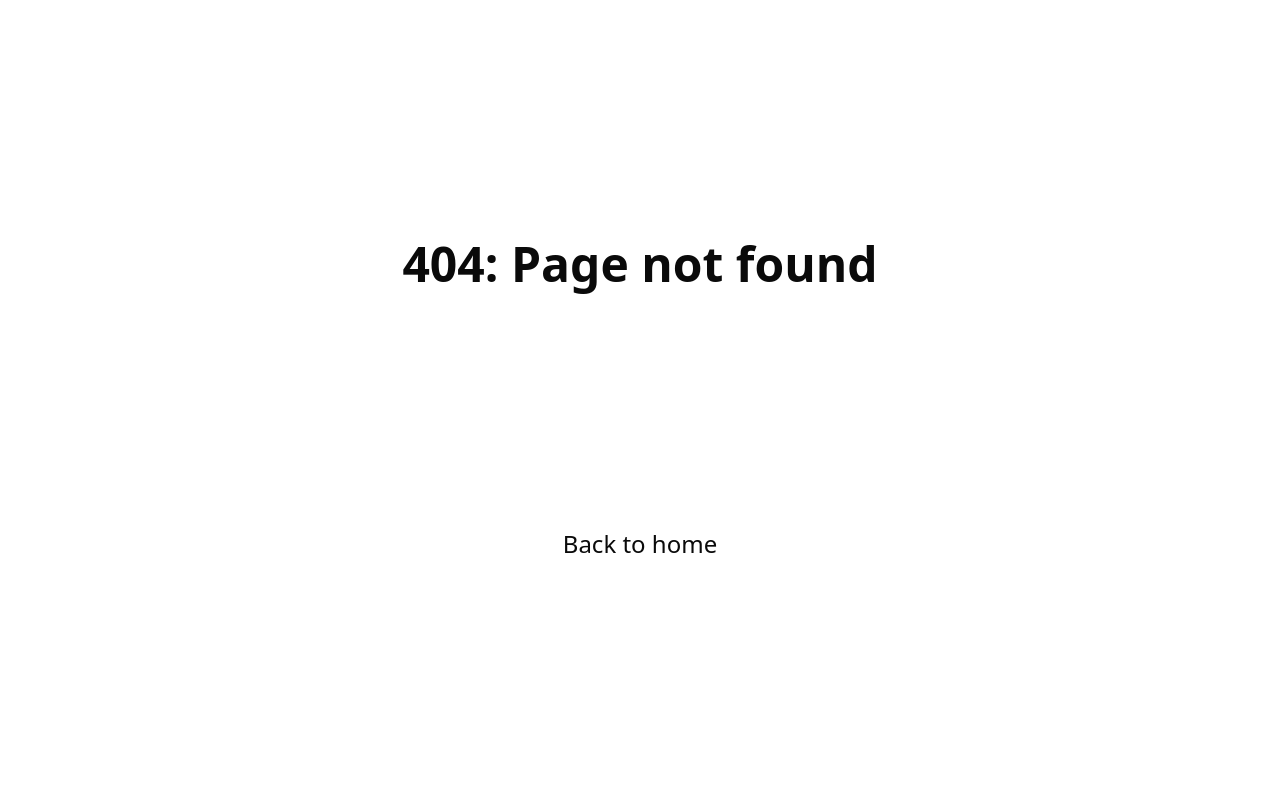
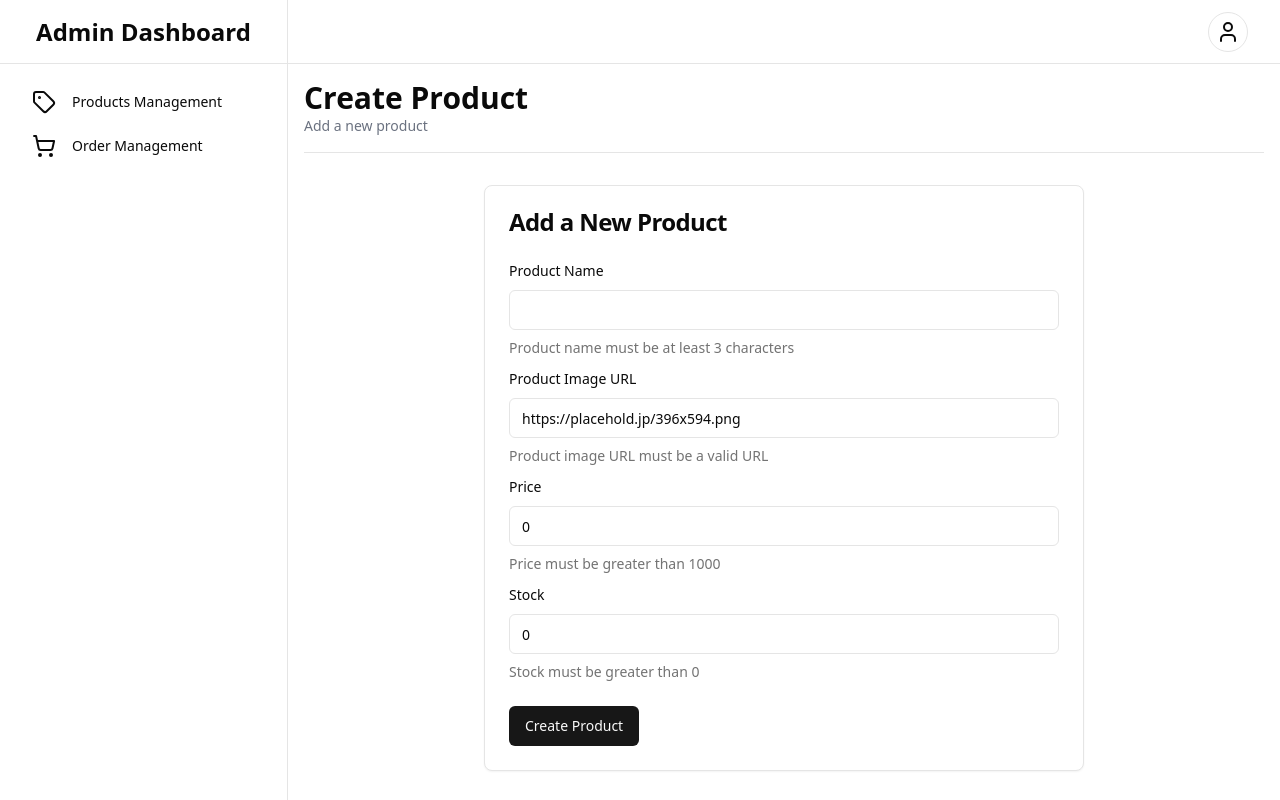
Before and after one commit to fardiansyah1808/react-redux-course, a React (Vite) app: page /admin/products/create in a window 1280 px wide. Before the commit this address had no page. Built offline with nearby package versions, Linux system fonts and the light colour scheme; the HTML template or start-up script is replaced by a standard one.

Commit message:
feat: add product

```diff
--- a/db/data.json
+++ b/db/data.json
@@ -1,7 +1,7 @@
 {
   "users": [
     {
-      "id": 1,
+      "id": "1",
       "email": "admin@vardiv.com",
       "password": "admin",
       "image": "https://img.freepik.com/free-vector/blue-circle-with-white-user_78370-4707.jpg",
@@ -11,144 +11,230 @@
   ],
   "products": [
     {
-      "id": 1,
+      "id": "1",
       "productName": "Fred Perry Twin Tipped T-Shirt - Black",
       "image": "https://static-id.zacdn.com/p/fred-perry-4017-2964844-1.jpg",
       "price": 1800000,
       "stock": 0
     },
     {
-      "id": 2,
+      "id": "2",
       "productName": "Camper Pelotas Athens K100943-002 - White",
       "image": "https://static-id.zacdn.com/p/linea-7547-3382944-1.jpg",
       "price": 2999000,
       "stock": 7
     },
     {
-      "id": 3,
+      "id": "3",
       "productName": "Hugo Boss Embroidered Polo Shirt Dark Blue",
       "image": "https://static-id.zacdn.com/p/hugo-boss-3380-6726204-1.jpg",
       "price": 2150000,
       "stock": 41
     },
     {
-      "id": 4,
+      "id": "4",
       "productName": "Hush Puppies Salmo Denim Shorts",
       "image": "https://static-id.zacdn.com/p/hush-puppies-5182-2280304-1.jpg",
       "price": 299500,
       "stock": 98
     },
     {
-      "id": 5,
+      "id": "5",
       "productName": "Nike Air Max 270 React",
       "image": "https://placehold.jp/396x594.png",
       "price": 2300000,
       "stock": 34
     },
     {
-      "id": 6,
+      "id": "6",
       "productName": "Adidas Ultraboost 21",
       "image": "https://placehold.jp/396x594.png",
       "price": 2800000,
       "stock": 19
     },
     {
-      "id": 7,
+      "id": "7",
       "productName": "Levi's 501 Original Jeans",
       "image": "https://placehold.jp/396x594.png",
       "price": 1200000,
       "stock": 58
     },
     {
-      "id": 8,
+      "id": "8",
       "productName": "Calvin Klein Cotton Stretch Shirt",
       "image": "https://placehold.jp/396x594.png",
       "price": 1100000,
       "stock": 73
     },
     {
-      "id": 9,
+      "id": "9",
       "productName": "Ray-Ban Aviator Sunglasses",
       "image": "https://placehold.jp/396x594.png",
       "price": 1450000,
       "stock": 21
     },
     {
-      "id": 10,
+      "id": "10",
       "productName": "The North Face Resolve Jacket",
       "image": "https://placehold.jp/396x594.png",
       "price": 990000,
       "stock": 45
     },
     {
-      "id": 11,
+      "id": "11",
       "productName": "Burberry London Check Crossbody",
       "image": "https://placehold.jp/396x594.png",
       "price": 8200000,
       "stock": 12
     },
     {
-      "id": 12,
+      "id": "12",
       "productName": "Gucci GG Marmont Matelassé Mini Bag",
       "image": "https://placehold.jp/396x594.png",
       "price": 15000000,
       "stock": 5
     },
     {
-      "id": 13,
+      "id": "13",
       "productName": "Rolex Submariner Date",
       "image": "https://placehold.jp/396x594.png",
       "price": 120000000,
       "stock": 2
     },
     {
-      "id": 14,
+      "id": "14",
       "productName": "Montblanc Meisterstuck Fountain Pen",
       "image": "https://placehold.jp/396x594.png",
       "price": 7600000,
       "stock": 9
     },
     {
-      "id": 15,
+      "id": "15",
       "productName": "Apple iPhone 13 Pro Max",
       "image": "https://placehold.jp/396x594.png",
       "price": 18000000,
       "stock": 30
     },
     {
-      "id": 16,
+      "id": "16",
       "productName": "Samsung Galaxy S21 Ultra",
       "image": "https://placehold.jp/396x594.png",
       "price": 19000000,
       "stock": 25
     },
     {
-      "id": 17,
+      "id": "17",
       "productName": "Sony WH-1000XM4 Wireless Noise Cancelling Headphones",
       "image": "https://placehold.jp/396x594.png",
       "price": 4500000,
       "stock": 15
     },
     {
-      "id": 18,
+      "id": "18",
       "productName": "Bose QuietComfort Earbuds",
       "image": "https://placehold.jp/396x594.png",
       "price": 4200000,
       "stock": 18
     },
     {
-      "id": 19,
+      "id": "19",
       "productName": "Dyson V11 Absolute Vacuum Cleaner",
       "image": "https://placehold.jp/396x594.png",
       "price": 9900000,
       "stock": 10
     },
     {
-      "id": 20,
+      "id": "20",
       "productName": "Herman Miller Aeron Chair",
       "image": "https://placehold.jp/396x594.png",
       "price": 15000000,
       "stock": 8
+    },
+    {
+      "id": 1719032142578,
+      "productName": "ayam",
+      "image": "https://placehold.jp/396x594.png",
+      "price": 1000,
+      "stock": 2
+    },
+    {
+      "id": "3024a695-18b6-4757-938a-e82a3363c04a",
+      "productName": "kodok",
+      "image": "https://placehold.jp/396x594.png",
+      "price": 1000,
+      "stock": 4
+    },
+    {
+      "id": "abc179ed-be48-4074-bc79-ffd3e578bd87",
+      "productName": "bekangkang",
+      "image": "https://placehold.jp/396x594.png",
+      "price": 1000,
+      "stock": 5
+    },
+    {
+      "id": "6b1101f6-2e40-44c3-923d-ffb1b4471bcd",
+      "productName": "bekangkang",
+      "image": "https://placehold.jp/396x594.png",
+      "price": 1000,
+      "stock": 5
+    },
+    {
+      "id": "e1b57042-ba2d-4fa6-9b84-1cc8b9291b20",
+      "productName": "bekangkang",
+      "image": "https://placehold.jp/396x594.png",
+      "price": 1000,
+      "stock": 5
+    },
+    {
+      "id": "509663d5-de19-40d7-af07-377c1c65741f",
+      "values": {
+        "productName": "ayam",
+        "image": "https://placehold.jp/396x594.png",
+        "price": 78998,
+        "stock": 6
+      }
+    },
+    {
+      "id": "f377b1f9-a1ad-447c-9efd-7f0de1dfc9c9",
+      "productName": "kodok",
+      "image": "https://placehold.jp/396x594.png",
+      "price": 88990,
+      "stock": 6
+    },
+    {
+      "id": "34a58154-1ac1-4710-a4b0-cacacf54f9b8",
+      "productName": "kodok",
+      "image": "https://placehold.jp/396x594.png",
+      "price": 188888,
+      "stock": 9
+    },
+    {
+      "id": "32618628-f8ee-4575-ae6a-d5085a49f402",
+      "productName": "kodok",
+      "image": "https://placehold.jp/396x594.png",
+      "price": 111111,
+      "stock": 2
+    },
+    {
+      "id": "81419916-df52-4a9e-86a1-01692e446189",
+      "productName": "ayam",
+      "image": "https://placehold.jp/396x594.png",
+      "price": 111111,
+      "stock": 8
+    },
+    {
+      "id": "2f21caa6-586b-4ac7-8e78-4b901a79f339",
+      "productName": "ayam",
+      "image": "https://placehold.jp/396x594.png",
+      "price": 22312,
+      "stock": 2
+    },
+    {
+      "id": "3e6003e8-b974-4231-a36c-fbb84ca67740",
+      "productName": "ayam",
+      "image": "https://placehold.jp/396x594.png",
+      "price": 333333,
+      "stock": 4
     }
   ]
 }
--- a/package.json
+++ b/package.json
@@ -29,6 +29,7 @@
     "shadcn-ui": "^0.8.0",
     "tailwind-merge": "^2.3.0",
     "tailwindcss-animate": "^1.0.7",
+    "uuid": "^10.0.0",
     "zod": "^3.23.8"
   },
   "devDependencies": {
--- a/src/App.jsx
+++ b/src/App.jsx
@@ -8,6 +8,7 @@ import Page404 from "./pages/Page404";
 import Login from "./pages/auth/LoginPage";
 import ProductDetailPage from "./pages/ProductDetailPage";
 import ProductManagementPage from "./pages/admin/ProductManagementPage";
+import CreateProductPage from "./pages/admin/CreateProductPage";
 
 function App() {
   const location = useLocation();
@@ -22,7 +23,10 @@ function App() {
           <Route path="/wishlist" Component={WishlistPage} />
           <Route path="/carttt" element={<Navigate to="/cart" replace />} />
           <Route path="/product/:id" Component={ProductDetailPage} />
-          <Route path="/admin/products" Component={ProductManagementPage} />
+          <Route path="/admin">
+            <Route path="products" Component={ProductManagementPage} />
+            <Route path="products/create" Component={CreateProductPage} />
+          </Route>
           <Route path="*" Component={Page404} />
         </Routes>
       </div>
--- /dev/null
+++ b/src/pages/admin/CreateProductPage.jsx
@@ -0,0 +1,168 @@
+import AdminLayout from "@/components/layout/AdminLayout";
+import { Button } from "@/components/ui/button";
+import { v4 as uuidv4 } from "uuid";
+import {
+  Card,
+  CardContent,
+  CardFooter,
+  CardHeader,
+  CardTitle,
+} from "@/components/ui/card";
+import {
+  Form,
+  FormControl,
+  FormDescription,
+  FormField,
+  FormItem,
+  FormLabel,
+  FormMessage,
+} from "@/components/ui/form";
+import { Input } from "@/components/ui/input";
+import { axiosInstance } from "@/lib/axios";
+import { zodResolver } from "@hookform/resolvers/zod";
+import { useForm } from "react-hook-form";
+
+import { z } from "zod";
+import { useState } from "react";
+
+import { useNavigate } from "react-router-dom";
+
+const createProductFormSchema = z.object({
+  productName: z.string().min(1, { message: "Product name is required" }),
+  image: z.string().url({ message: "Invalid image URL" }),
+  price: z.coerce
+    .number()
+    .min(1000, { message: "Price must be greater than 1000" }),
+  stock: z.coerce.number().min(1, { message: "Stock must be greater than 0" }),
+});
+
+export default function CreateProductPage() {
+  const form = useForm({
+    defaultValues: {
+      productName: "",
+      image: "https://placehold.jp/396x594.png",
+      price: 0,
+      stock: 0,
+    },
+    resolver: zodResolver(createProductFormSchema),
+    reValidateMode: "onSubmit",
+  });
+
+  const [isLoading, setIsLoading] = useState(false);
+  const navigate = useNavigate();
+
+  const handleCreateProduct = async (values) => {
+    setIsLoading(true);
+    setTimeout(async () => {
+      try {
+        await axiosInstance.post("/products", {
+          id: uuidv4(),
+          ...values,
+        });
+        alert("Product created successfully");
+        form.reset();
+      } catch (error) {
+        console.error(error);
+      } finally {
+        setIsLoading(false);
+        navigate("/admin/products");
+      }
+    }, 3000);
+  };
+
+  return (
+    <AdminLayout title="Create Product" description="Add a new product">
+      <Form {...form}>
+        <form
+          className="max-w-[600px] w-full mx-auto"
+          onSubmit={form.handleSubmit(handleCreateProduct)}
+        >
+          <Card>
+            <CardHeader>
+              <CardTitle className="font-bold">Add a New Product</CardTitle>
+            </CardHeader>
+            <CardContent className="flex flex-col gap-2">
+              <FormField
+                control={form.control}
+                name="productName"
+                render={({ field }) => (
+                  <FormItem>
+                    <FormLabel>Product Name</FormLabel>
+                    <FormControl>
+                      <Input {...field} />
+                    </FormControl>
+                    {!form.formState.errors.productName && (
+                      <FormDescription>
+                        Product name must be at least 3 characters
+                      </FormDescription>
+                    )}
+                    <FormMessage />
+                  </FormItem>
+                )}
+              />
+              <FormField
+                control={form.control}
+                name="image"
+                render={({ field }) => (
+                  <FormItem>
+                    <FormLabel>Product Image URL</FormLabel>
+                    <FormControl>
+                      <Input {...field} type="url" />
+                    </FormControl>
+                    {!form.formState.errors.productName && (
+                      <FormDescription>
+                        Product image URL must be a valid URL
+                      </FormDescription>
+                    )}
+                    <FormMessage />
+                  </FormItem>
+                )}
+              />
+              <FormField
+                control={form.control}
+                name="price"
+                render={({ field }) => (
+                  <FormItem>
+                    <FormLabel>Price</FormLabel>
+                    <FormControl>
+                      <Input {...field} type="number" />
+                    </FormControl>
+                    {!form.formState.errors.productName && (
+                      <FormDescription>
+                        Price must be greater than 1000
+                      </FormDescription>
+                    )}
+                    <FormMessage />
+                  </FormItem>
+                )}
+              />
+              <FormField
+                control={form.control}
+                name="stock"
+                render={({ field }) => (
+                  <FormItem>
+                    <FormLabel>Stock</FormLabel>
+                    <FormControl>
+                      <Input {...field} type="number" />
+                    </FormControl>
+                    {!form.formState.errors.productName && (
+                      <FormDescription>
+                        Stock must be greater than 0
+                      </FormDescription>
+                    )}
+                    <FormMessage />
+                  </FormItem>
+                )}
+              />
+            </CardContent>
+            <CardFooter>
+              <Button type="submit" disabled={isLoading}>
+                {isLoading ? "Creating..." : "Create Product"}
+              </Button>
+            </CardFooter>
+          </Card>
+        </form>
+      </Form>
+    </AdminLayout>
+  );
+}
--- a/src/pages/admin/ProductManagementPage.jsx
+++ b/src/pages/admin/ProductManagementPage.jsx
@@ -15,15 +15,9 @@ import {
   TableRow,
 } from "@/components/ui/table";
 import { axiosInstance } from "@/lib/axios";
-import {
-  ChevronLeft,
-  ChevronRight,
-  Ellipsis,
-  Plus,
-  SearchIcon,
-} from "lucide-react";
+import { ChevronLeft, ChevronRight, Ellipsis, Plus } from "lucide-react";
 import { useCallback, useEffect, useState } from "react";
-import { useSearchParams } from "react-router-dom";
+import { Link, useSearchParams } from "react-router-dom";
 
 const rupiah = (number) => {
   return new Intl.NumberFormat("id-ID", {
@@ -47,6 +41,8 @@ export default function ProductManagementPage() {
 
   const [searchProductName, setSearchProductName] = useState("");
 
+  const [loading, setLoading] = useState(false);
+
   const handleNextPage = () => {
     searchParams.set("page", pagination.next);
     setSearchParams(searchParams);
@@ -69,6 +65,7 @@ export default function ProductManagementPage() {
   };
 
   const fetchProducts = useCallback(async () => {
+    setLoading(true);
     try {
       const response = await axiosInstance.get("/products", {
         params: {
@@ -83,6 +80,8 @@ export default function ProductManagementPage() {
       setPagination(data);
     } catch (error) {
       console.error(error);
+    } finally {
+      setLoading(false);
     }
   }, [searchParams]);
 
@@ -102,10 +101,12 @@ export default function ProductManagementPage() {
       title="Product Management"
       description="Manage your products and categories"
       rightSection={
+        <Link to="/admin/products/create">
           <Button variant="default" size="sm">
             <Plus className="w-6 h-6 mr-2" />
             Add product
           </Button>
+        </Link>
       }
     >
       <div className="mb-4">
@@ -115,7 +116,6 @@ export default function ProductManagementPage() {
             className="max-w-[400px] lg:max-w-[600px] md:max-w-[300px] sm:max-w-full"
             onChange={(e) => setSearchProductName(e.target.value)}
             name="productName"
-            rightSection={<SearchIcon className="w-4 h-4" />}
           />
           <Button variant="default" size="sm" type="submit">
             Search
@@ -133,7 +133,8 @@ export default function ProductManagementPage() {
           </TableRow>
         </TableHeader>
         <TableBody>
-          {products.map((product) => (
+          {products ? (
+            products.map((product) => (
               <TableRow key={product.id}>
                 <TableCell>{product.id}</TableCell>
                 <TableCell>{product.productName}</TableCell>
@@ -145,10 +146,14 @@ export default function ProductManagementPage() {
                   </Button>
                 </TableCell>
               </TableRow>
-          ))}
+            ))
+          ) : (
+            <TableRow>
+              <TableCell colSpan="5">Loading products...</TableCell>
+            </TableRow>
+          )}
         </TableBody>
       </Table>
-
       <Pagination className="mt-2">
         <PaginationContent>
           <PaginationItem>
@@ -156,7 +161,9 @@ export default function ProductManagementPage() {
               variant="ghost"
               size="sm"
               onClick={handlePreviousPage}
-              disabled={Number(searchParams.get("page")) === pagination.first}
+              disabled={
+                Number(searchParams.get("page")) === pagination.first || loading
+              }
             >
               <ChevronLeft className="w-4 h-4 mr-2" />
               Previous
@@ -170,7 +177,9 @@ export default function ProductManagementPage() {
               variant="ghost"
               size="sm"
               onClick={handleNextPage}
-              disabled={Number(searchParams.get("page")) === pagination.last}
+              disabled={
+                Number(searchParams.get("page")) === pagination.last || loading
+              }
             >
               Next
               <ChevronRight className="w-4 h-4 ml-2" />
```
Also changed, not shown: 2 other files (tests, documents, lock files or other folders). Lines whose indentation alone changed are shown as unchanged.
